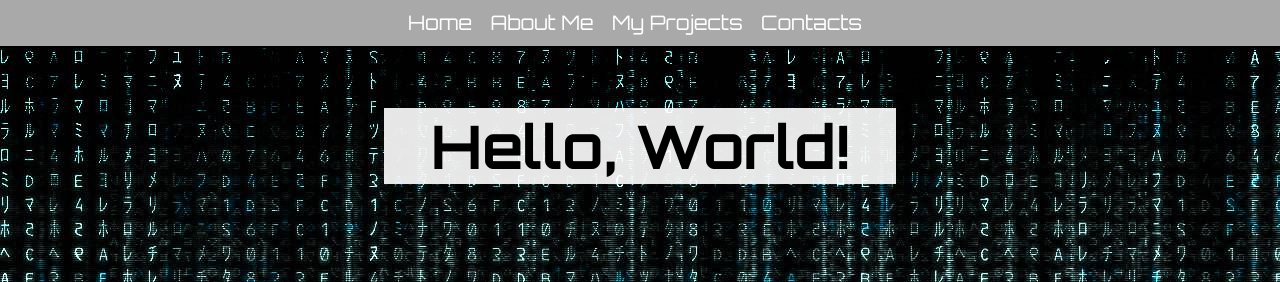
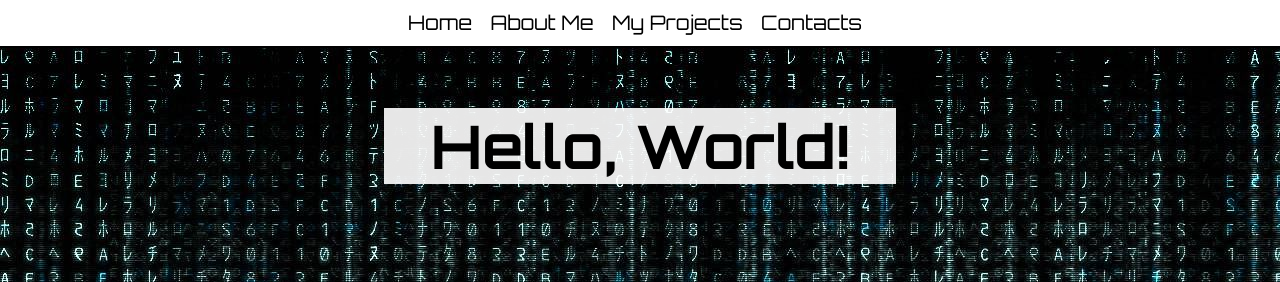
Before and after one commit to Zukauskas/portfolio-v1, a website: page index.html in a window 1280 px wide. Shown: the top 282 px of the page. Drawn offline with Linux system fonts and the light colour scheme.

Commit message:
Testing commit signatures

```diff
--- a/css/main.css
+++ b/css/main.css
@@ -31,7 +31,7 @@ body * {
     justify-content: center;
     position: sticky;
     top: 0;
-    background-color: darkgrey;
+    background-color: var(--main-color);
     height: 3em;
     border-bottom: 2px solid black;
 }
@@ -42,7 +42,7 @@ body * {
 
 .nav-links {
     text-decoration: none;
-    color: #fff;
+    color: var(--accent-color);
     font-size: 20px;
     margin-right: 0.5em;
     border: 2px solid transparent;
```
